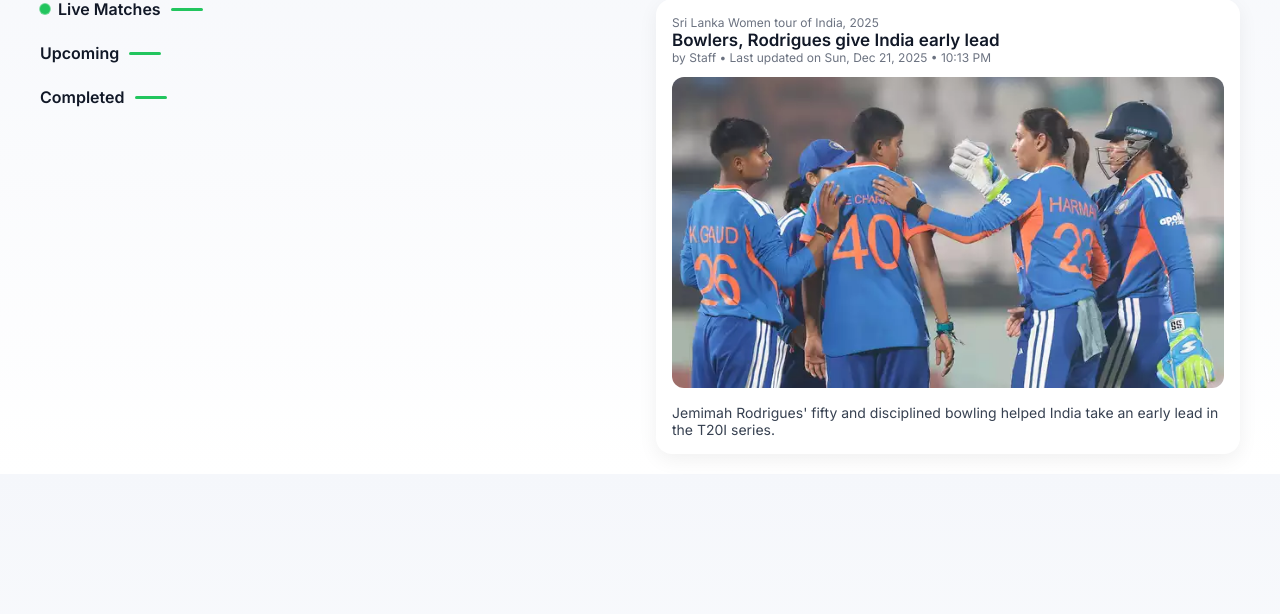
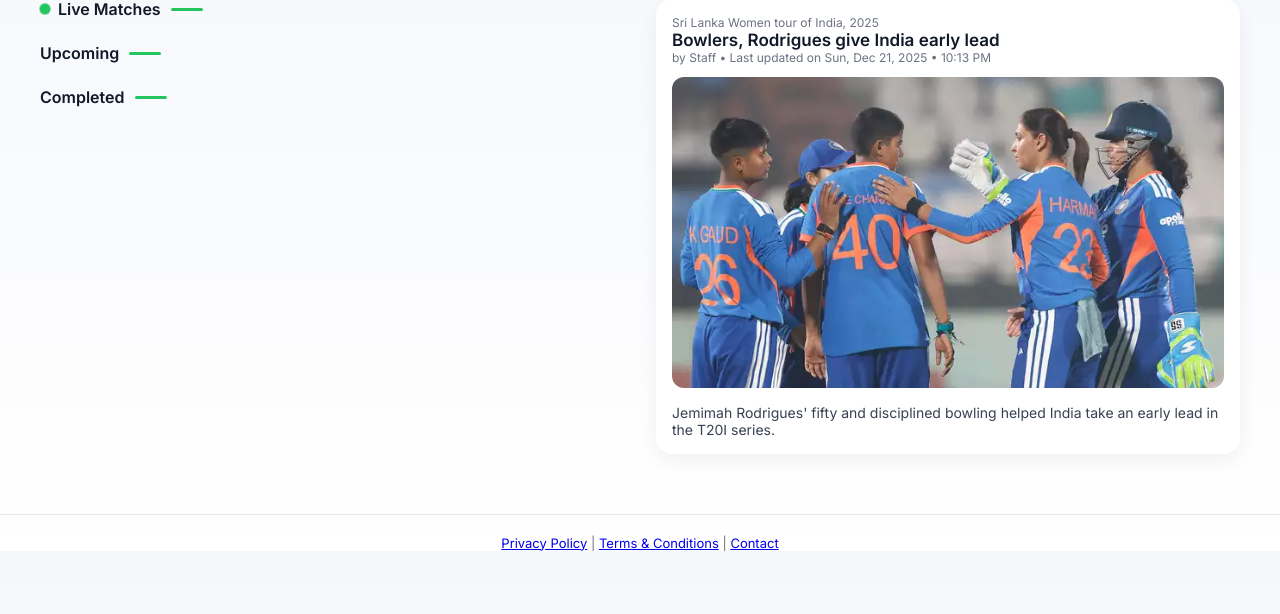
Before and after one commit to jaitapkarpranit-rgb/cricket-site, a Flask app: page / in a window 1280 px wide. Shown: the part 141-755 px from the top of the page. Run offline with Flask 3, Linux system fonts and the light colour scheme; data that the repository does not hold is empty.

Commit message:
Add footer links for policy pages

```diff
--- a/templates/home.html
+++ b/templates/home.html
@@ -127,6 +127,11 @@
 
     </div>
 </div>
+<footer style="margin-top:40px;padding-top:20px;border-top:1px solid #e5e7eb;text-align:center;font-size:13px;color:#6b7280;">
+    <a href="/privacy-policy">Privacy Policy</a> |
+    <a href="/terms">Terms & Conditions</a> |
+    <a href="/contact">Contact</a>
+</footer>
 
 </body>
 </html>
```
